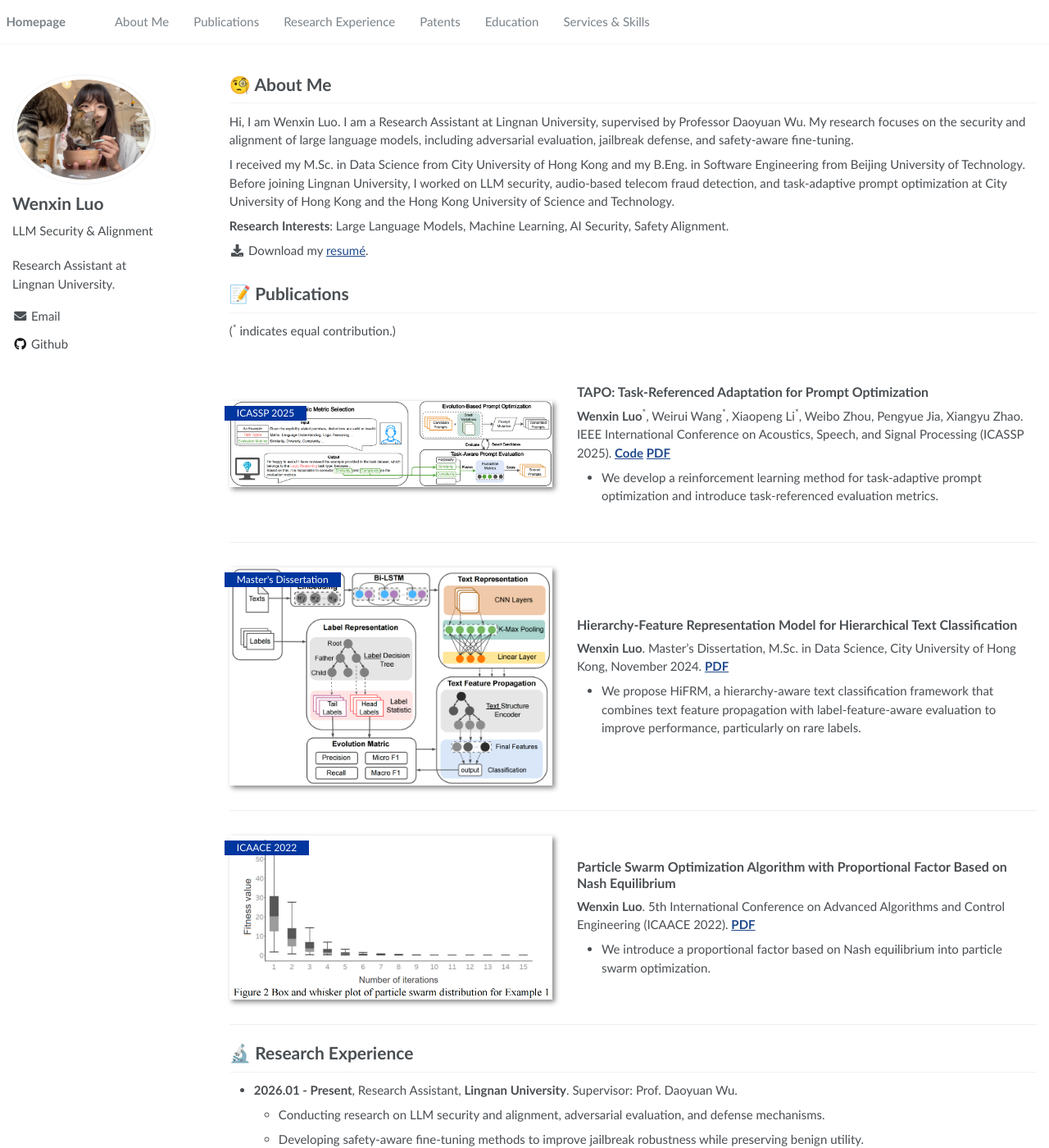
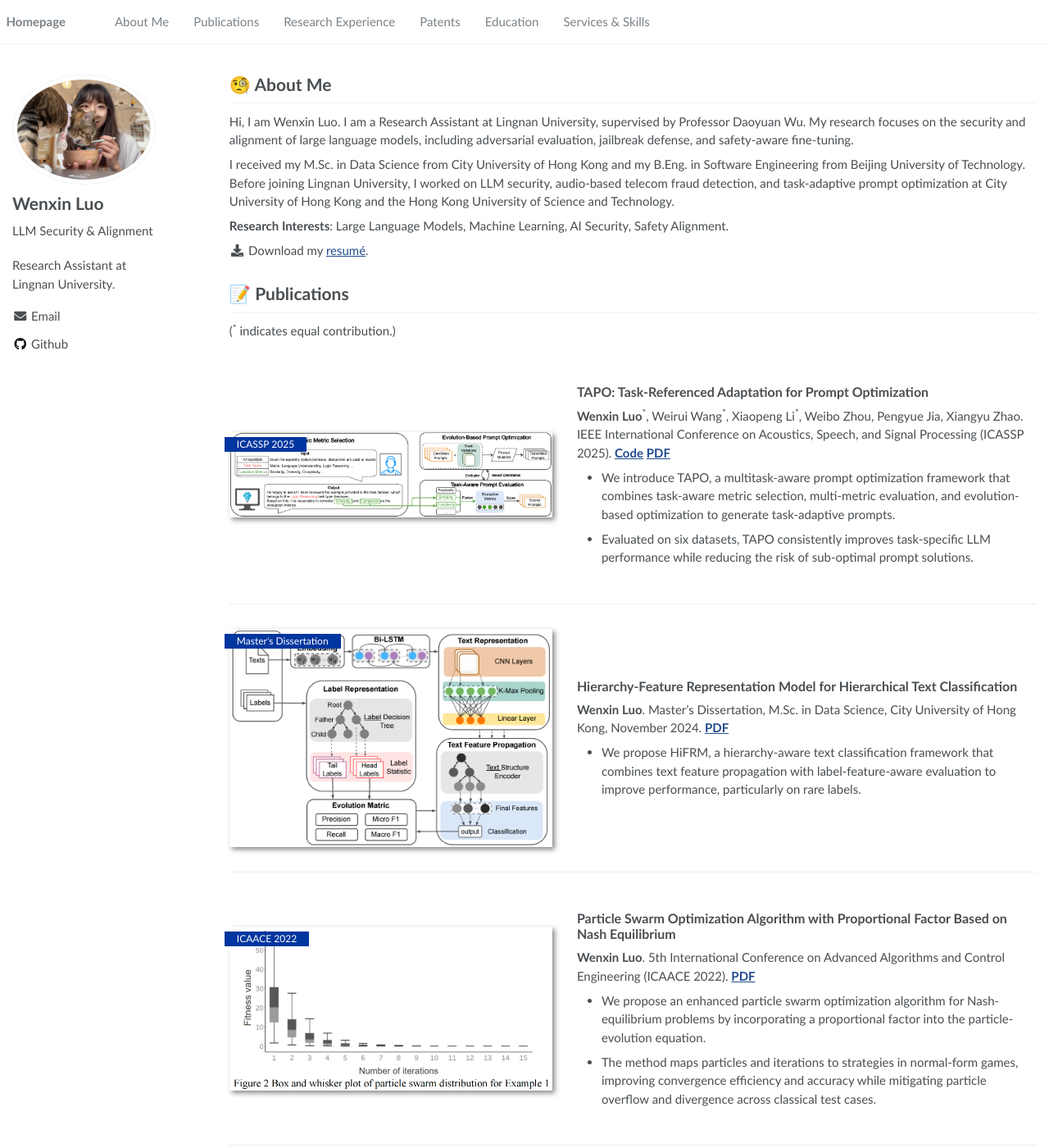
Before and after one commit to Wenxin-LU0/Wenxin-LU0.github.io, a Jekyll site: the page built from _pages/about.md, in a window 1280 px wide and 1400 px high. Shown: the whole window at 82% size. Built offline with Jekyll 4.4.1, drawn with Linux system fonts in a browser that asks for light colours.

Commit message:
Expand publication descriptions

```diff
--- a/_pages/include/pub.md
+++ b/_pages/include/pub.md
@@ -10,7 +10,8 @@
 
 **Wenxin Luo**<sup>*</sup>, Weirui Wang<sup>*</sup>, Xiaopeng Li<sup>*</sup>, Weibo Zhou, Pengyue Jia, Xiangyu Zhao. IEEE International Conference on Acoustics, Speech, and Signal Processing (ICASSP 2025). [**Code**](https://github.com/Applied-Machine-Learning-Lab/TAPO) [**PDF**](https://ieeexplore.ieee.org/document/10888677)
 
-- We develop a reinforcement learning method for task-adaptive prompt optimization and introduce task-referenced evaluation metrics.
+- We introduce TAPO, a multitask-aware prompt optimization framework that combines task-aware metric selection, multi-metric evaluation, and evolution-based optimization to generate task-adaptive prompts.
+- Evaluated on six datasets, TAPO consistently improves task-specific LLM performance while reducing the risk of sub-optimal prompt solutions.
 </div>
 </div>
 
@@ -30,6 +31,7 @@
 
 **Wenxin Luo**. 5th International Conference on Advanced Algorithms and Control Engineering (ICAACE 2022). [**PDF**](https://iopscience.iop.org/article/10.1088/1742-6596/2258/1/012027/meta)
 
-- We introduce a proportional factor based on Nash equilibrium into particle swarm optimization.
+- We propose an enhanced particle swarm optimization algorithm for Nash-equilibrium problems by incorporating a proportional factor into the particle-evolution equation.
+- The method maps particles and iterations to strategies in normal-form games, improving convergence efficiency and accuracy while mitigating particle overflow and divergence across classical test cases.
 </div>
 </div>
```
